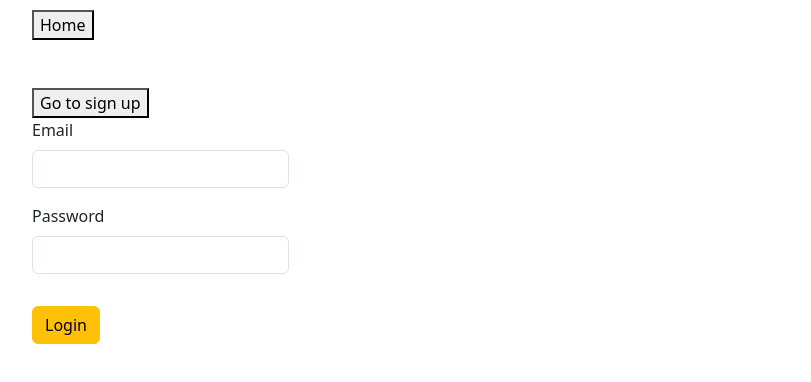
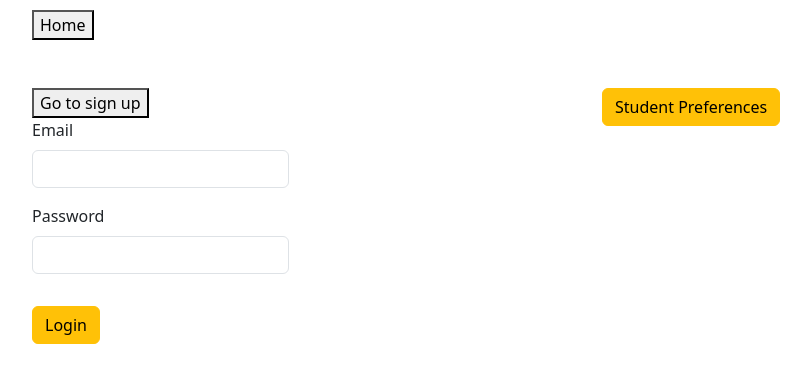
Before and after one commit to Class-Handler/cohort-management-client, a React (Vite) app: page / in a window 1280 px wide. Shown: the top 382 px of the page, without its empty margins (50-861 px from the left). Built offline with nearby package versions, Linux system fonts and the light colour scheme; no server answers.

Commit message:
move cohort's components to new cohortPage

```diff
--- a/src/pages/HomePage.jsx
+++ b/src/pages/HomePage.jsx
@@ -2,17 +2,19 @@ import { useContext, useState } from "react";
 import Login from "../components/Login";
 import Signup from "../components/Signup";
 import { AuthContext } from "../context/auth.context";
-import CohortList from "../components/cohort-components/CohortList";
-import CreateCohort from "../components/cohort-components/CreateCohort";
+import StudentLogin from "../components/student-components/StudentLogin";
+import { Link } from "react-router-dom";
 
 const HomePage = () => {
   const [toggle, setToggle] = useState(false);
 
   const { isLoggedIn } = useContext(AuthContext);
+
   return (
     <div>
       {!isLoggedIn && (
-        <>
+        <div className="row">
+        <div className="col">
           {!toggle && (
             <div>
               <button onClick={() => setToggle(!toggle)}>Go to sign up</button>
@@ -30,17 +32,14 @@ const HomePage = () => {
               <Signup />
             </div>
           )}
-        </>
+          </div>
+          <div className="col">
+          <Link to={'/student-area'}><button className="btn btn-warning">Student Preferences</button></Link>
+          </div>
+        </div>
       )}
       {isLoggedIn && (
-        <div className="row">
-          <div className="col">
-            <CohortList />
-          </div>
-          <div className="col">
-            <CreateCohort />
-          </div>
-        </div>
+        <p>you're log in</p>
       )}
     </div>
   );
```
